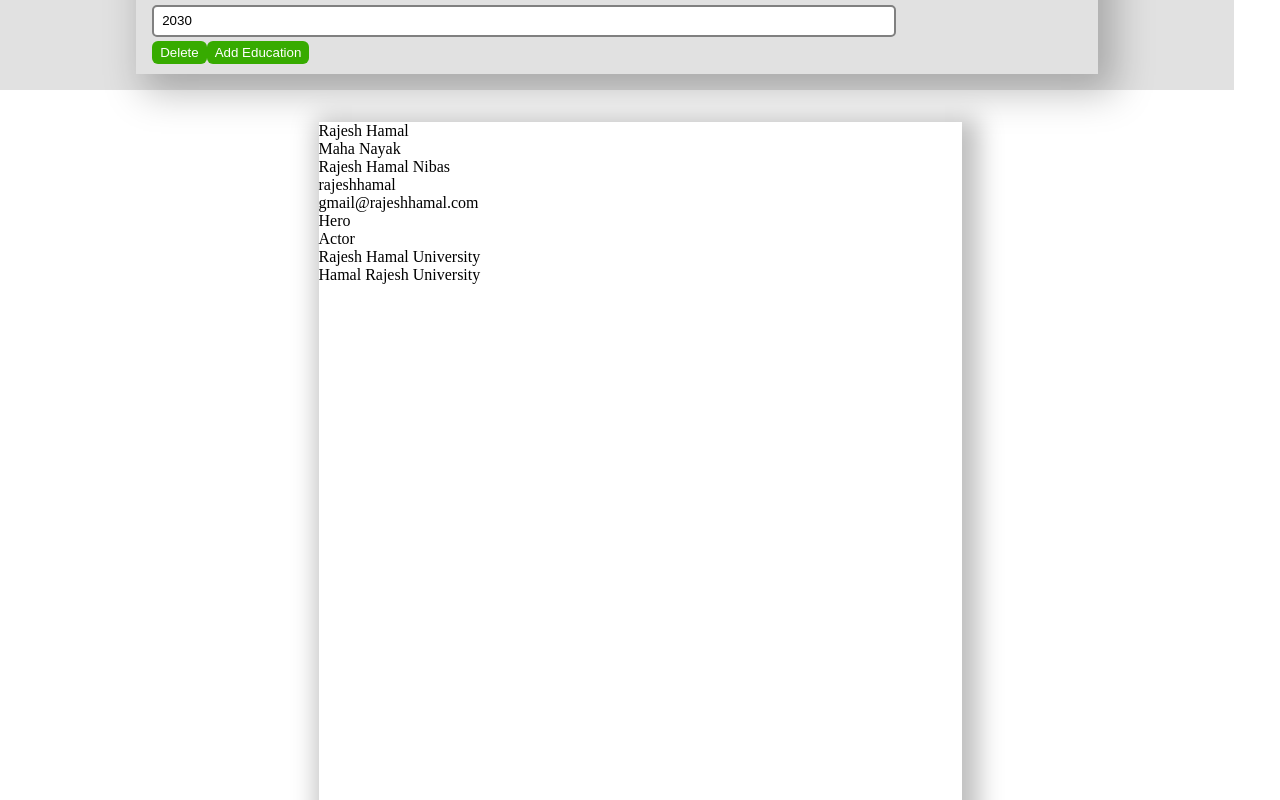
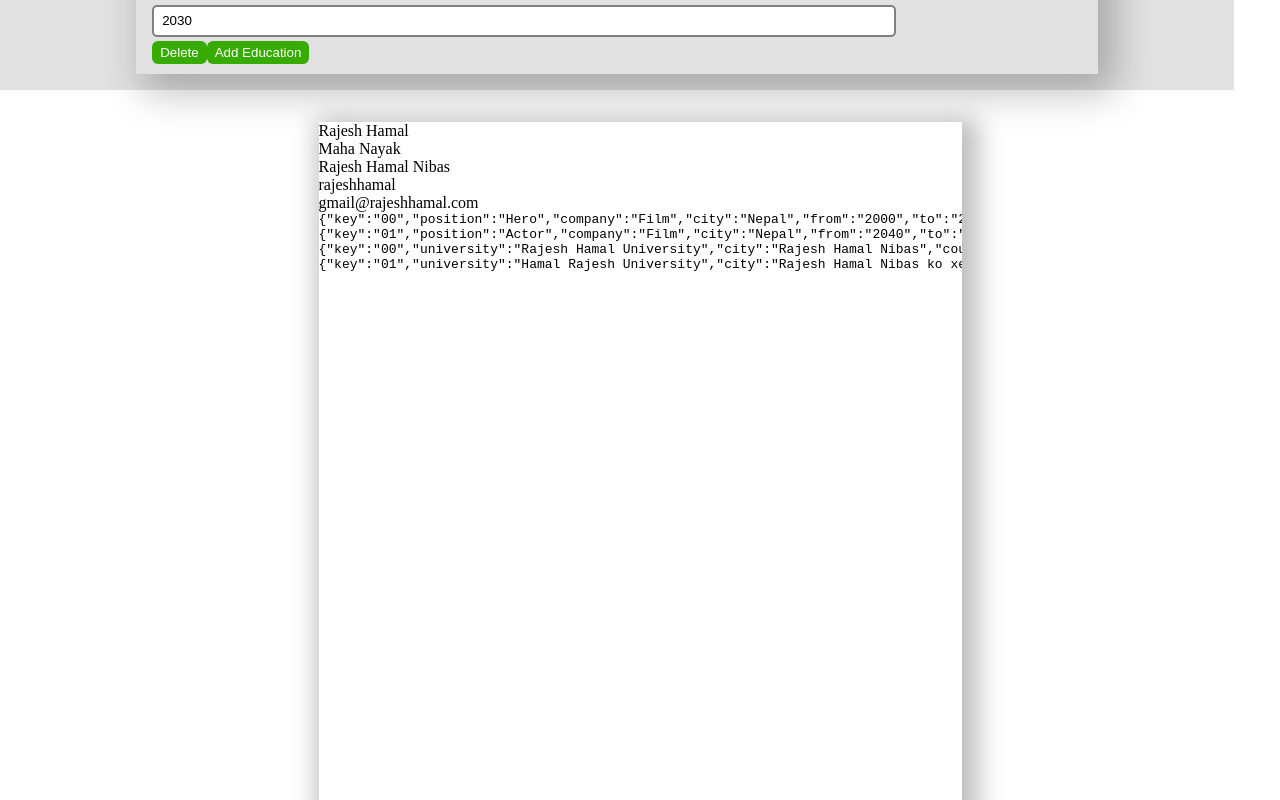
Before and after one commit to abh1sh3kk/cv-maker, a React (Create React App) app: page / in a window 1280 px wide. Shown: the part 1280-2080 px from the top of the page. Built offline with nearby package versions, Linux system fonts and the light colour scheme.

Commit message:
Successfully wired Experience and Education section
Now CSS is remaining and a feature to add and remove education and experience is also remaining

```diff
--- a/src/Components/CV.js
+++ b/src/Components/CV.js
@@ -8,17 +8,17 @@ function CV(props) {
 
   return (
     <section>
-    <div className='cv-base'>
+    <div className='cv-base' style={{overflow: "auto"}} >
       <div className='name'>{firstname} {lastname}</div>
       <div className='title'>{title}</div>
       <div className='address'>{address}</div>
       <div className='phoneNumber'>{phoneNumber}</div>
       <div className='email'>{email}</div>
       {
-        props.cvData.experience.map(exp => <div className="experience" key={exp.key}>{exp.position}</div>)
+        props.cvData.experience.map(exp => <pre className="experience" key={exp.key}>{JSON.stringify(exp)}</pre>)
       }
       {
-        props.cvData.education.map(degree => <div className="education" key={degree.key}>{degree.university}</div>)
+        props.cvData.education.map(degree => <pre className="education" key={degree.key}>{JSON.stringify(degree)}</pre>)
       }
 
     </div>
--- a/src/Components/EdBundle.js
+++ b/src/Components/EdBundle.js
@@ -1,10 +1,10 @@
 import React from 'react'
 
 function EdBundle({degree, handleChange}) {
-	const {university, city, course, from, to } = degree
+	const {key, university, city, course, from, to } = degree
   return (
 	<>
-	<div className='edBundle'>
+	<div className='edBundle' data-education={key}>
 		<input type="text" onChange={handleChange} className="educationInput" placeholder="University" value={university} name="university"/>
 		<input type="text" onChange={handleChange} className="educationInput" placeholder="City" value={city} name="city"/>
 		<input type="text" onChange={handleChange} className="educationInput" placeholder="Course" value={course} name="course"/>
--- a/src/Components/ExBundle.js
+++ b/src/Components/ExBundle.js
@@ -6,11 +6,11 @@ function  ExBundle({experience, handleChange, removeExperience}) {
   return (
 	<>
 	<div className="exBundle" data-experience={key}>
-		<input type="text" onChange={handleChange} placeholder="Position" className='experienceInput' value={position} name="position" data-experiencenum={key} />
-		<input type="text" onChange={handleChange} placeholder="Company" className='experienceInput' value={company} name="company" data-experiencenum={key} />
-		<input type="text" onChange={handleChange} placeholder="City" className='experienceInput' value={city} name="city" data-experiencenum={key} />
-		<input type="text" onChange={handleChange} placeholder="From" className='experienceInput' value={from} name="from" data-experiencenum={key} />
-		<input type="text" onChange={handleChange} placeholder="To" className='experienceInput'	  value={to} name="to" data-experiencenum={key} />
+		<input type="text" onChange={handleChange} placeholder="Position" className='experienceInput' value={position} name="position" />
+		<input type="text" onChange={handleChange} placeholder="Company" className='experienceInput' value={company} name="company" />
+		<input type="text" onChange={handleChange} placeholder="City" className='experienceInput' value={city} name="city" />
+		<input type="text" onChange={handleChange} placeholder="From" className='experienceInput' value={from} name="from" />
+		<input type="text" onChange={handleChange} placeholder="To" className='experienceInput'	  value={to} name="to" />
 	</div>
 	<button onClick={removeExperience} data-experiencenum={key}>Delete</button>
 	</>
--- a/src/Components/Main.js
+++ b/src/Components/Main.js
@@ -109,7 +109,7 @@ function Main() {
   }
 
   function isEducation(event){
-    return event.target.classList.contains("education")
+    return event.target.classList.contains("educationInput")
   }
   function findIndexFromKey(obj, key, name){
     return obj[name].findIndex(theObj => theObj.key === key)
@@ -121,7 +121,6 @@ function Main() {
     let targetIndex = findIndexFromKey(oldObj, targetKey, context);
     let changedProperty = event.target.name
 
-      console.log(event.target.value)
       let newObj = {
        ...oldObj
       }
@@ -143,10 +142,7 @@ function Main() {
     }
 
     else if(isExperience(event)){
-
       let context = "experience";
-
-      // console.log(changeCVData(cvData, event, context))
 
        setCVData(cvData => {
         return changeCVData(cvData, event, context);
@@ -154,9 +150,13 @@ function Main() {
     }
 
     else if (isEducation(event)) {
-      console.log("Yes it is change in education")
+      let context = "education";
+      console.log(context, " yes it is here")
+
+      setCVData(cvData => {
+        return changeCVData(cvData, event, context);
+      })
     }
-
   }
 
   return (
```
